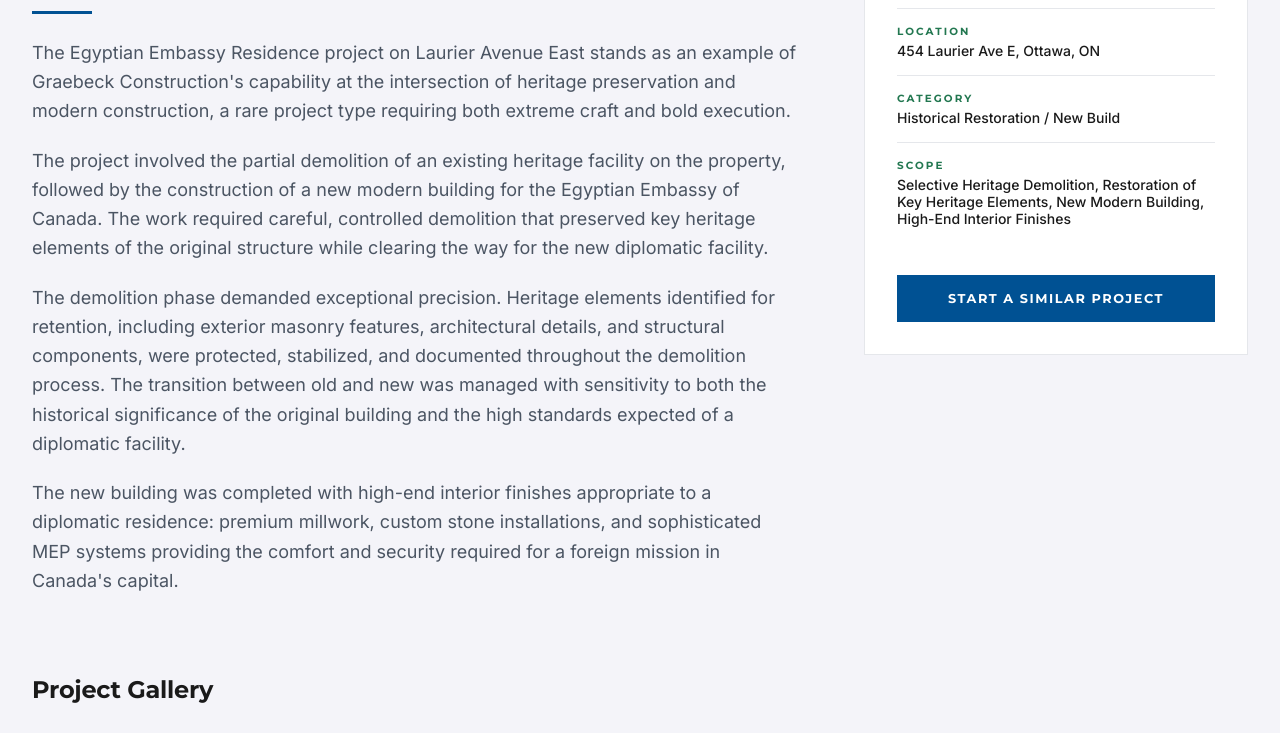
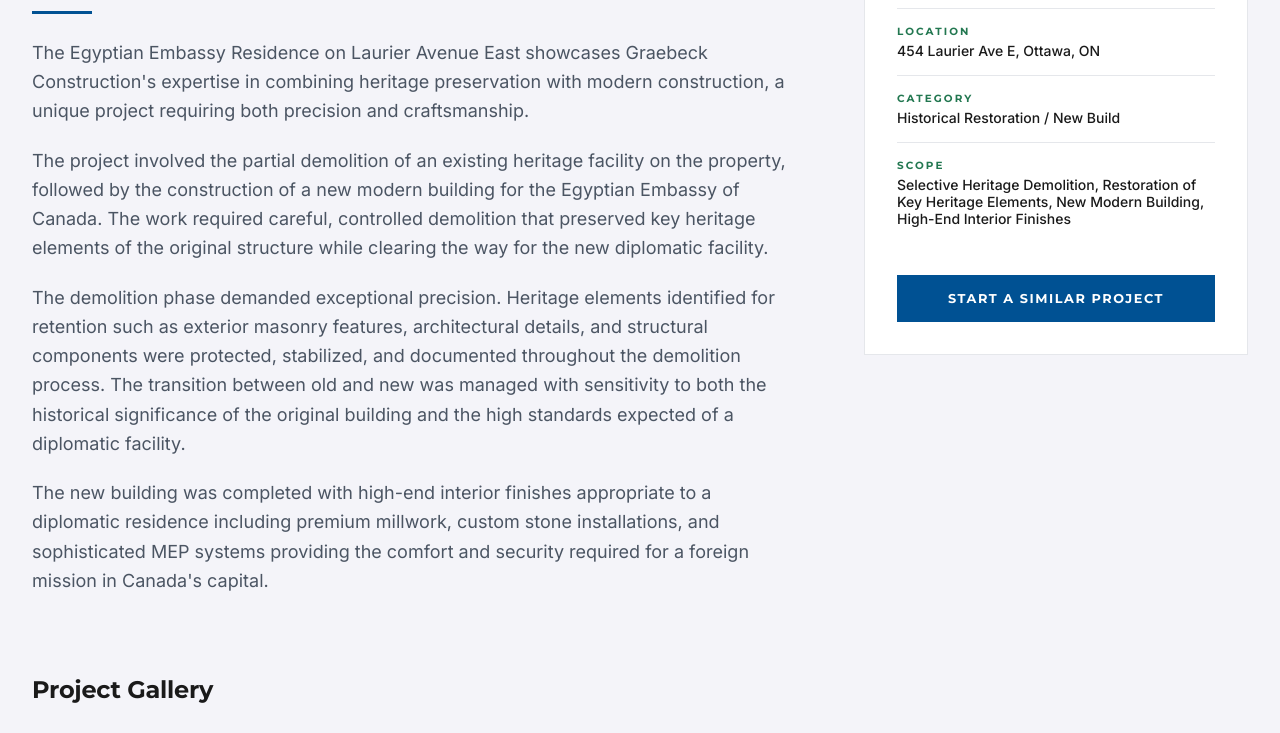
Before and after one commit to ryanfrohar/graebeck, a website: page projects/project-egyptian.html in a window 1280 px wide. Shown: the part 744-1477 px from the top of the page. Drawn offline with Linux system fonts and the light colour scheme.

Commit message:
Content: update project descriptions, fix Earnscliffe badge, add Restoration filter tab
- Update Beau-Roc and Egyptian Embassy project descriptions to client-approved copy
- Change Earnscliffe badge from "Historical Restoration" to "Heritage"
- Add Restoration filter tab to projects.html
- Fix 41 Woodbridge card data-category to "restoration"

Co-Authored-By: Claude Sonnet 4.6 <noreply@anthropic.com>

```diff
--- a/projects/project-egyptian.html
+++ b/projects/project-egyptian.html
@@ -90,10 +90,9 @@
 
             <div class="font-inter text-gray-600 text-lg leading-relaxed space-y-5 mt-6">
               <p>
-                The Egyptian Embassy Residence project on Laurier Avenue East stands as an example
-                of Graebeck Construction's capability at the intersection of heritage preservation
-                and modern construction, a rare project type requiring both extreme craft and
-                bold execution.
+                The Egyptian Embassy Residence on Laurier Avenue East showcases Graebeck
+                Construction's expertise in combining heritage preservation with modern
+                construction, a unique project requiring both precision and craftsmanship.
               </p>
               <p>
                 The project involved the partial demolition of an existing heritage facility on
@@ -103,19 +102,18 @@
                 the way for the new diplomatic facility.
               </p>
               <p>
-                The demolition phase demanded exceptional precision. Heritage elements
-                identified for retention, including exterior masonry features, architectural
-                details, and structural components, were protected, stabilized, and
-                documented throughout the demolition process. The transition between
-                old and new was managed with sensitivity to both the historical
-                significance of the original building and the high standards expected
-                of a diplomatic facility.
+                The demolition phase demanded exceptional precision. Heritage elements identified
+                for retention such as exterior masonry features, architectural details, and
+                structural components were protected, stabilized, and documented throughout
+                the demolition process. The transition between old and new was managed with
+                sensitivity to both the historical significance of the original building and
+                the high standards expected of a diplomatic facility.
               </p>
               <p>
-                The new building was completed with high-end interior finishes appropriate
-                to a diplomatic residence: premium millwork, custom stone installations,
-                and sophisticated MEP systems providing the comfort and security required
-                for a foreign mission in Canada's capital.
+                The new building was completed with high-end interior finishes appropriate to
+                a diplomatic residence including premium millwork, custom stone installations,
+                and sophisticated MEP systems providing the comfort and security required for
+                a foreign mission in Canada's capital.
               </p>
             </div>
 
```
Also changed, not shown: projects.html (+3 -2 lines), projects/project-beau-roc.html (+15 -15 lines), projects/project-restoration.html (+1 -1 lines).
